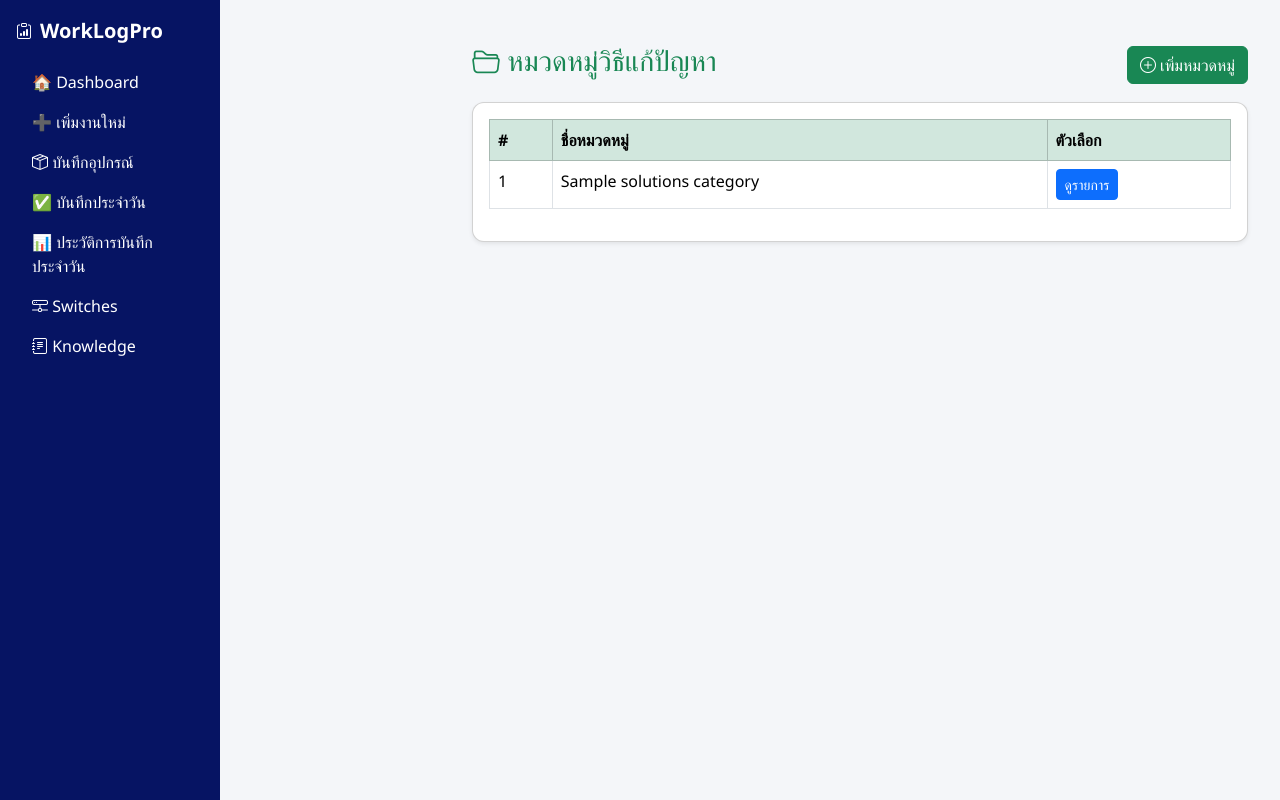
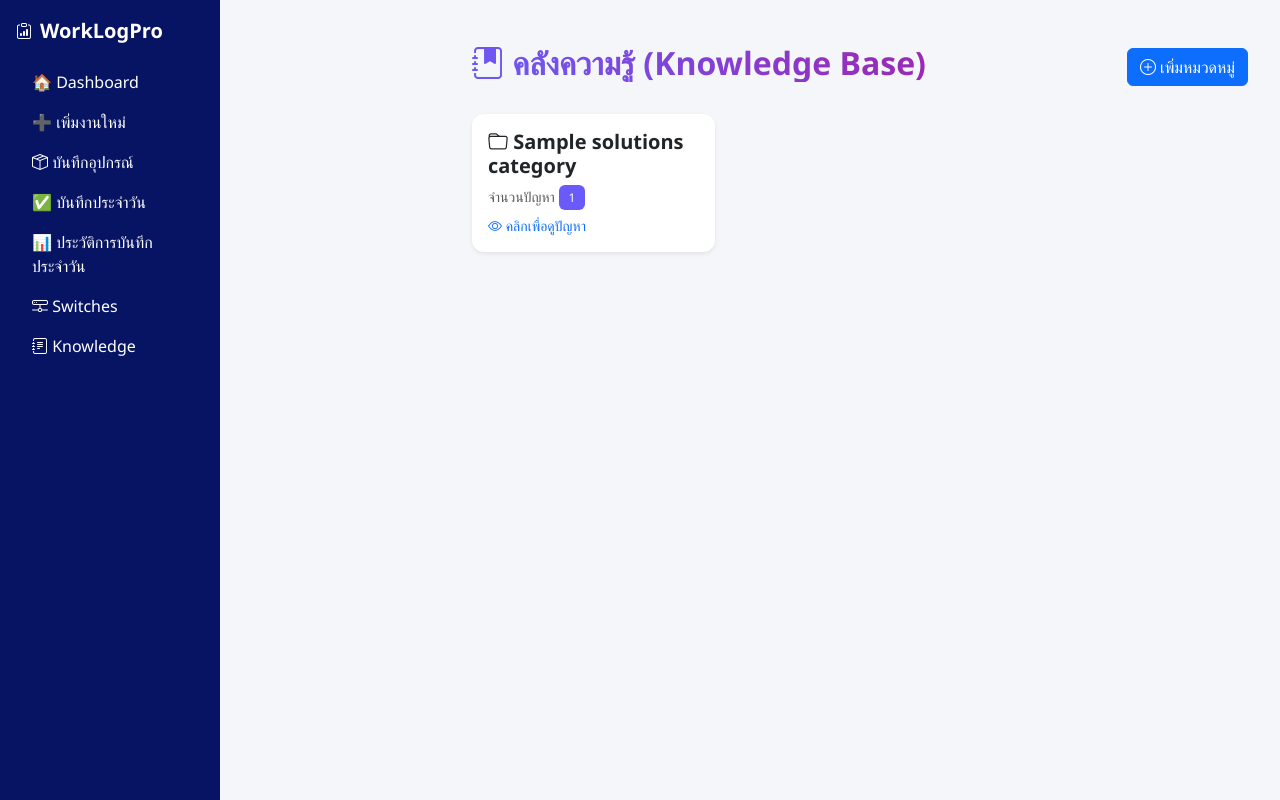
Before and after one commit to Pugso9999/work_app, a Flask app: page /solutions_categories in a window 1280 px wide. Run offline with Flask 3, Linux system fonts and the light colour scheme; tables that the repository leaves empty hold one stand-in row (values such as "Sample post"); a database or web service that is not in the repository returns one stand-in record (values such as "Sample title"); some libraries are stand-ins or nearby versions.

Commit message:
เพิ่มcategories,solution

```diff
--- a/templates/solutions_categories.html
+++ b/templates/solutions_categories.html
@@ -1,43 +1,66 @@
 {% extends "base.html" %}
 {% block content %}
+
+<style>
+    .kb-gradient-title {
+        background: linear-gradient(45deg, #6a5af9, #9c27b0);
+        -webkit-background-clip: text;
+        color: transparent;
+        font-weight: 700;
+    }
+    .kb-card {
+        cursor: pointer;
+        border-radius: 12px;
+        transition: .25s;
+        border: none;
+    }
+    .kb-card:hover {
+        transform: translateY(-5px);
+        box-shadow: 0 6px 20px rgba(0,0,0,0.12);
+    }
+    .badge-count {
+        background-color: #6a5af9;
+        color: white;
+        padding: 4px 10px;
+        border-radius: 6px;
+        font-size: 12px;
+    }
+</style>
+
 <div class="container mt-4">
-    <div class="d-flex justify-content-between align-items-center mb-3">
-        <h3 class="text-success"><i class="bi bi-folder2-open"></i> หมวดหมู่วิธีแก้ปัญหา</h3>
-        <a href="{{ url_for('add_category') }}" class="btn btn-success">
+
+    <div class="d-flex justify-content-between align-items-center mb-4">
+        <h2 class="kb-gradient-title"><i class="bi bi-journal-bookmark-fill"></i> คลังความรู้ (Knowledge Base)</h2>
+
+        <a href="{{ url_for('add_category') }}" class="btn btn-primary">
             <i class="bi bi-plus-circle"></i> เพิ่มหมวดหมู่
         </a>
     </div>
 
-    <div class="card shadow-sm">
-        <div class="card-body">
-            <table class="table table-bordered table-hover">
-                <thead class="table-success">
-                    <tr>
-                        <th>#</th>
-                        <th>ชื่อหมวดหมู่</th>
-                        <th>ตัวเลือก</th>
-                    </tr>
-                </thead>
-                <tbody>
-                    {% for cat in categories %}
-                    <tr>
-                        <td>{{ loop.index }}</td>
-                        <td>{{ cat.name }}</td>
-                        <td>
-                            <a href="{{ url_for('solutions', category_id=cat.id) }}" class="btn btn-sm btn-primary">
-                                ดูรายการ
-                            </a>
-                        </td>
-                    </tr>
-                    {% endfor %}
-                    {% if categories|length == 0 %}
-                    <tr>
-                        <td colspan="3" class="text-center text-muted">ยังไม่มีหมวดหมู่</td>
-                    </tr>
-                    {% endif %}
-                </tbody>
-            </table>
+    <div class="row mt-3">
+        {% for cat in categories %}
+        <div class="col-md-4 mb-3">
+            <div class="card kb-card shadow-sm"
+                 onclick="window.location='{{ url_for('solutions', category_id=cat.id) }}'">
+
+                <div class="card-body">
+                    <h5 class="fw-bold"><i class="bi bi-folder"></i> {{ cat.name }}</h5>
+
+                    <p class="text-muted small mb-2">
+                        จำนวนปัญหา <span class="badge-count">{{ cat.problem_count }}</span>
+                    </p>
+
+                    <p class="text-primary small mb-0"><i class="bi bi-eye"></i> คลิกเพื่อดูปัญหา</p>
+                </div>
+            </div>
         </div>
+        {% endfor %}
+
+        {% if categories|length == 0 %}
+        <p class="text-center text-muted mt-4">ยังไม่มีหมวดหมู่</p>
+        {% endif %}
     </div>
+
 </div>
+
 {% endblock %}
```
Also changed, not shown: templates/add_solution.html (+18 -6 lines), templates/solutions.html (+53 -36 lines).
